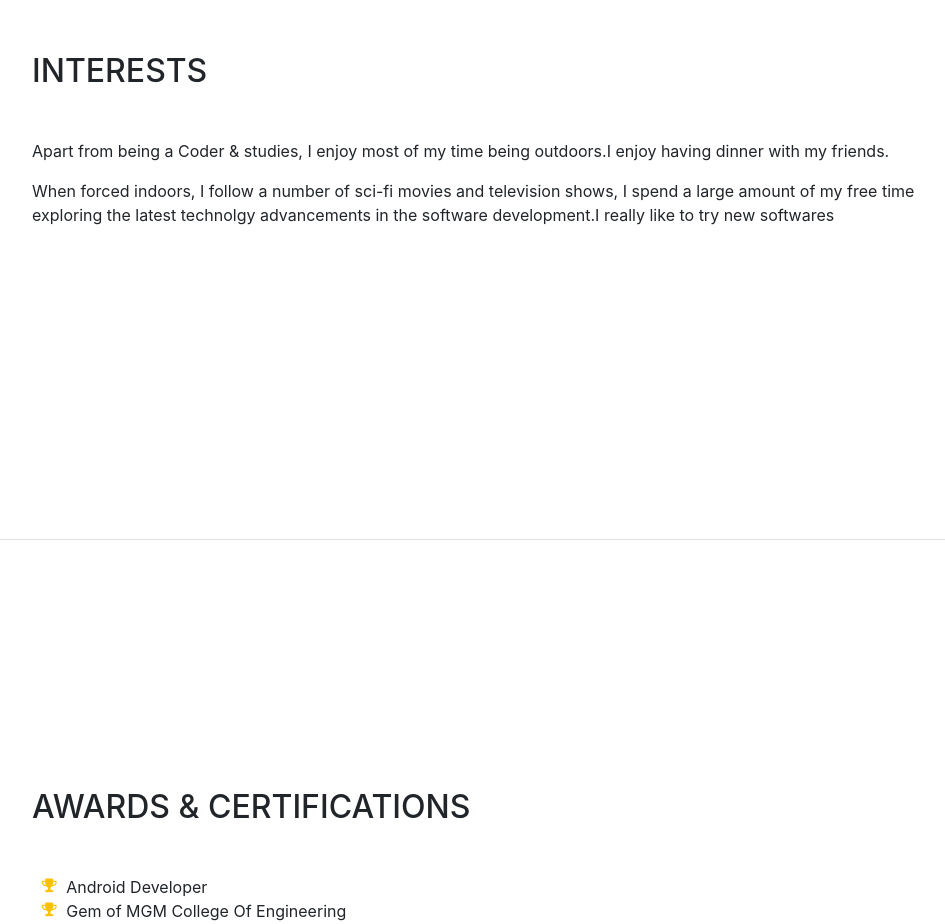
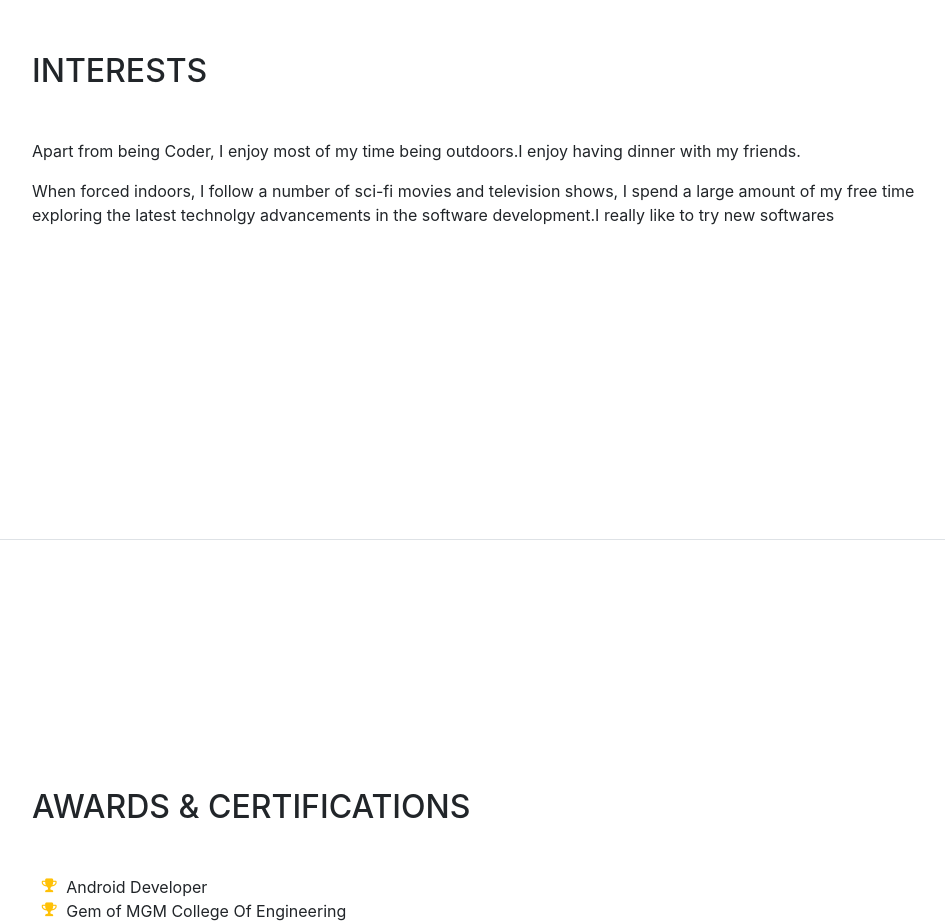
Before and after one commit to saurabh47/saurabh47.github.io, a website with bundled scripts: page index.html in a window 1280 px wide. Shown: the part 3460-4384 px from the top of the page, without its empty margins (288-1233 px from the left). Built offline with nearby package versions, Linux system fonts and the light colour scheme; a web font is replaced by a local one.

Commit message:
small change

```diff
--- a/index.html
+++ b/index.html
@@ -258,7 +258,7 @@
       <section class="resume-section p-3 p-lg-5 d-flex flex-column" id="interests">
         <div class="my-auto">
           <h2 class="mb-5">Interests</h2>
-          <p>Apart from being a Coder & studies, I enjoy most of my time being outdoors.I enjoy having dinner with my friends. </p>
+          <p>Apart from being  Coder, I enjoy most of my time being outdoors.I enjoy having dinner with my friends. </p>
           <p class="mb-0">When forced indoors, I follow a number of sci-fi movies and television shows, I spend a large amount of my free time exploring the latest technolgy advancements in the software development.I really like to try new softwares</p>
         </div>
       </section>
```
